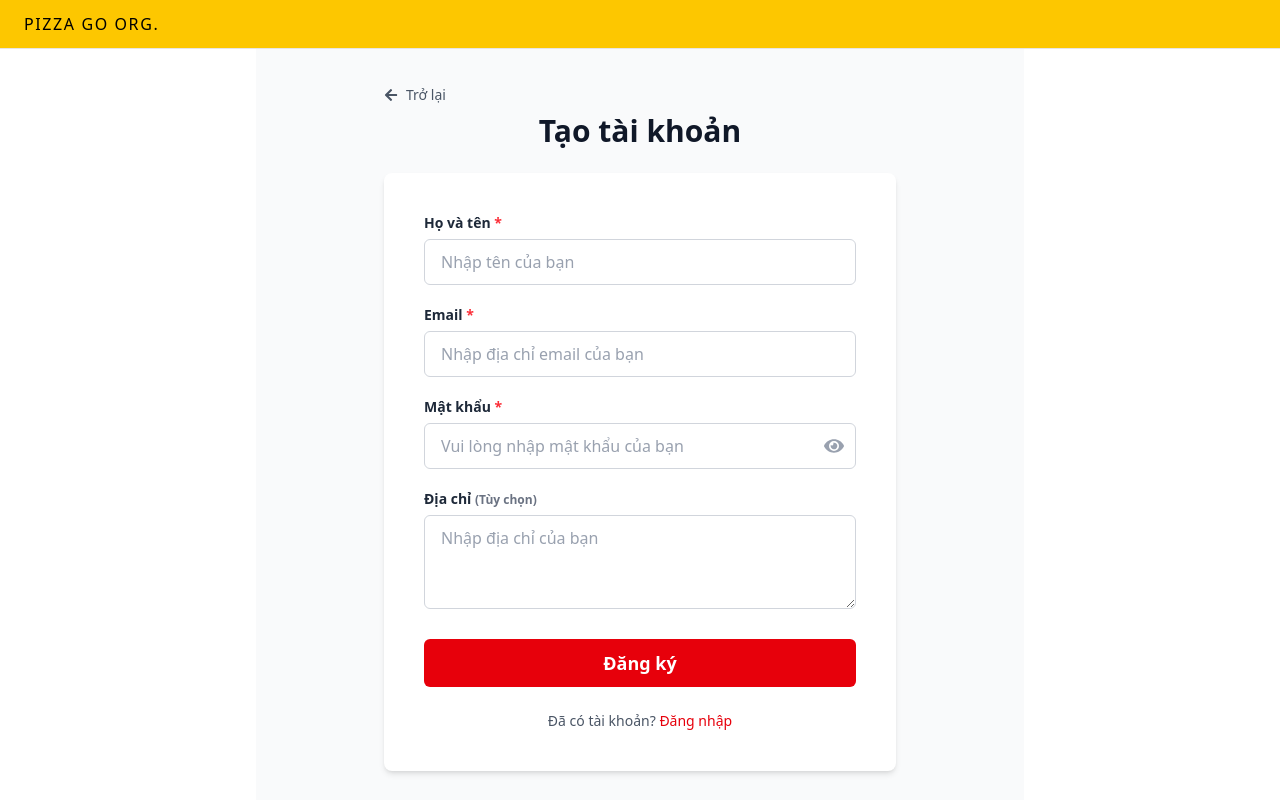
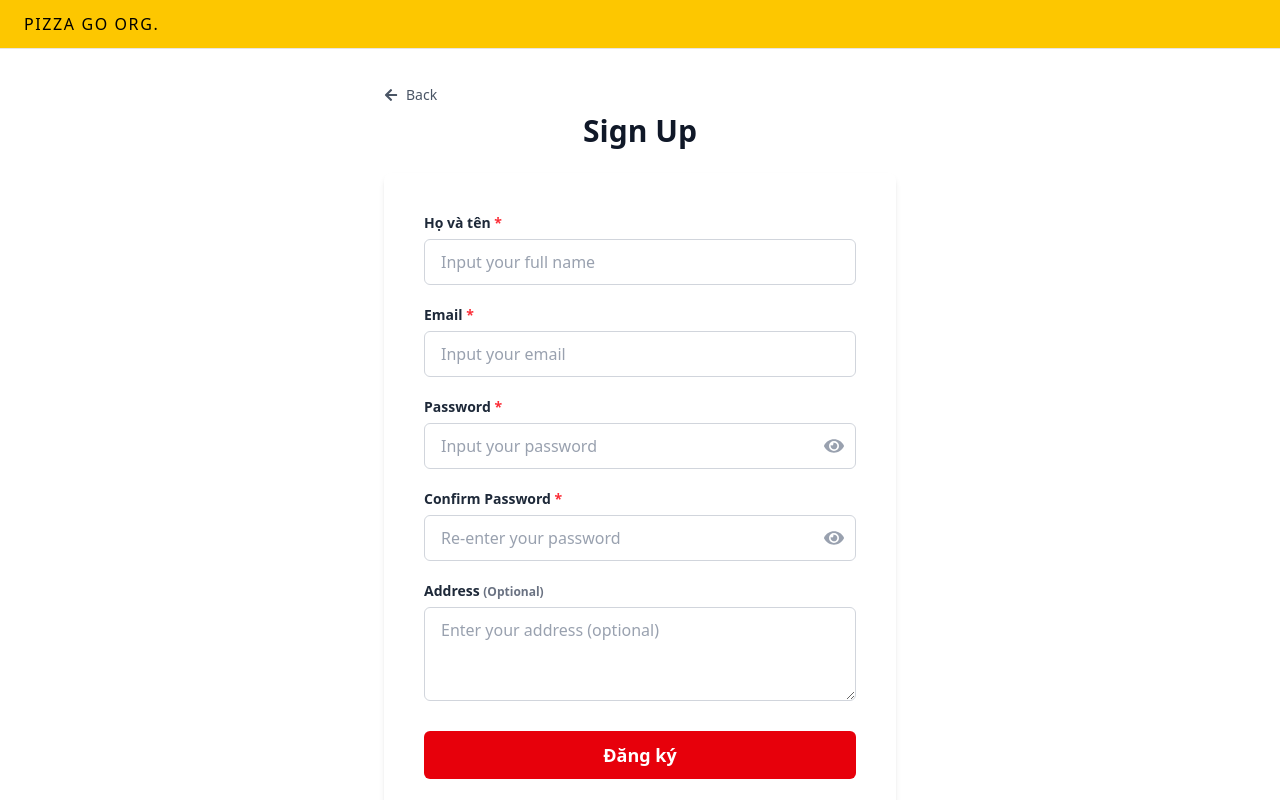
Before and after one commit to MrHH-k22/PizzaGo_FrontEnd, a React (Vite) app: page /signup in a window 1280 px wide. Built offline with nearby package versions, Linux system fonts and the light colour scheme.

Commit message:
translate Login & Signup to English

```diff
--- a/src/features/LogIn/Login.jsx
+++ b/src/features/LogIn/Login.jsx
@@ -5,6 +5,7 @@ import {
   FaMobileAlt,
   FaEye,
   FaEyeSlash,
+  FaArrowLeft,
 } from "react-icons/fa";
 import Logo_PizzaGo from "../../../public/Logo_PizzaGo.png"; // Adjust the path as necessary
 
@@ -13,6 +14,17 @@ function LogIn() {
 
   return (
     <div className="flex flex-col items-center justify-center min-h-screen p-4 font-sans">
+      {/* Container for back button and logo with relative positioning */}
+      <div className="w-full max-w-md relative mb-6">
+        {/* Back Button */}
+        <button
+          type="button"
+          onClick={() => window.history.back()}
+          className="absolute top-0 left-0 mt-1 flex items-center text-sm text-gray-600 hover:text-gray-800"
+        >
+          <FaArrowLeft className="mr-2" /> Back
+        </button>
+      </div>
       {/* Logo */}
       <div className="mb-[-30px] z-10">
         <div className="w-25 h-25 md:w-35 md:h-35 bg-white rounded-2xl flex items-center justify-center shadow-md border-2 border-white">
@@ -29,7 +41,7 @@ function LogIn() {
           {/* Banner text */}
           <p className="text-sm font-medium mb-1"></p>
           <h1 className="text-xl md:text-2xl font-bold mb-6">
-            Đăng Nhập Tài Khoản
+            Log in to your account
           </h1>
 
           {/* Icons Section */}
@@ -38,22 +50,22 @@ function LogIn() {
               <div className="border-2 border-white rounded-full p-2 mb-1">
                 <FaGift className="w-4 h-4 md:w-5 md:h-5" />
               </div>
-              <span className="font-medium">Tận hưởng</span>
-              <span>Dịch vụ tuyệt vời</span>
+              <span className="font-medium">Enjoy</span>
+              <span>Excellent Service</span>
             </div>
             <div className="flex flex-col items-center w-1/3 px-1">
               <div className="border-2 border-white rounded-full p-2 mb-1">
                 <FaRegStar className="w-4 h-4 md:w-5 md:h-5" />
               </div>
-              <span className="font-medium">Theo dõi đơn hàng</span>
-              <span>Thời gian thực</span>
+              <span className="font-medium">Track your order</span>
+              <span>Real time</span>
             </div>
             <div className="flex flex-col items-center w-1/3 px-1">
               <div className="border-2 border-white rounded-full p-2 mb-1">
                 <FaMobileAlt className="w-4 h-4 md:w-5 md:h-5" />
               </div>
-              <span className="font-medium">Dễ dàng</span>
-              <span>Đặt món</span>
+              <span className="font-medium">Order Pizza</span>
+              <span>Piece of cake</span>
             </div>
           </div>
         </div>
@@ -73,7 +85,7 @@ function LogIn() {
                 type="email"
                 id="email"
                 name="email"
-                placeholder="Vui lòng nhập email của bạn"
+                placeholder="Enter your email"
                 className="w-full border border-gray-300 rounded-md py-2.5 px-4 text-gray-700 placeholder-gray-400 focus:outline-none focus:ring-1 focus:ring-red-500 focus:border-red-500 transition duration-150 ease-in-out"
                 autoComplete="email"
               />
@@ -85,14 +97,14 @@ function LogIn() {
                 htmlFor="password"
                 className="block text-sm font-bold text-gray-800 mb-1"
               >
-                Mật khẩu
+                Password
               </label>
               <div className="relative">
                 <input
                   type={showPassword ? "text" : "password"}
                   id="password"
                   name="password"
-                  placeholder="Vui lòng nhập mật khẩu của bạn"
+                  placeholder="Enter your password"
                   className="w-full border border-gray-300 rounded-md py-2.5 px-4 text-gray-700 placeholder-gray-400 focus:outline-none focus:ring-1 focus:ring-red-500 focus:border-red-500 transition duration-150 ease-in-out pr-10" // Added pr-10 for icon space
                   autoComplete="current-password"
                 />
@@ -113,7 +125,7 @@ function LogIn() {
                 href="#"
                 className="text-sm text-red-600 hover:text-red-700 hover:underline font-medium"
               >
-                Quên mật khẩu?
+                Forgot password?
               </a>
             </div>
 
@@ -128,12 +140,12 @@ function LogIn() {
 
           {/* Sign Up Link */}
           <div className="mt-6 text-center text-sm text-gray-600">
-            Bạn chưa có tài khoản?{" "}
+            Have no account?{" "}
             <a
               href="#"
               className="font-medium text-red-600 hover:text-red-700 hover:underline"
             >
-              Tạo tài khoản
+              Sign up
             </a>
           </div>
         </div>
--- a/src/features/SignUp/Signup.jsx
+++ b/src/features/SignUp/Signup.jsx
@@ -9,6 +9,7 @@ function SignUp() {
     fullname: "",
     email: "",
     password: "",
+    confirmPassword: "",
     address: "",
   });
 
@@ -22,13 +23,17 @@ function SignUp() {
 
   const handleSubmit = (e) => {
     e.preventDefault();
-    // Handle form submission logic here
+    if (formData.password !== formData.confirmPassword) {
+      alert("Mật khẩu không khớp!");
+      return;
+    }
+    // Rest of your submission logic
     console.log("Form Data:", formData);
     alert("Sign up submitted! (Check console)");
   };
 
   return (
-    <div className="flex flex-col items-center min-h-screen bg-gray-50 p-4 md:p-8 font-sans">
+    <div className="flex flex-col items-center min-h-screen p-4 md:p-8 font-sans">
       {/* Container to control max-width and relative positioning for back button */}
       <div className="w-full max-w-lg relative mb-6">
         {" "}
@@ -39,11 +44,11 @@ function SignUp() {
           onClick={() => window.history.back()} // Example back navigation
           className="absolute top-0 left-0 mt-1 flex items-center text-sm text-gray-600 hover:text-gray-800"
         >
-          <FaArrowLeft className="mr-2" /> Trở lại
+          <FaArrowLeft className="mr-2" /> Back
         </button>
         {/* Title */}
         <h1 className="text-2xl md:text-3xl font-bold text-center text-gray-900 pt-8">
-          Tạo tài khoản
+          Sign Up
         </h1>
       </div>
 
@@ -68,7 +73,7 @@ function SignUp() {
               name="fullname"
               value={formData.fullname}
               onChange={handleChange}
-              placeholder="Nhập tên của bạn"
+              placeholder="Input your full name"
               required
               className="w-full border border-gray-300 rounded-md py-2.5 px-4 text-gray-700 placeholder-gray-400 focus:outline-none focus:ring-1 focus:ring-red-500 focus:border-red-500 transition duration-150 ease-in-out"
               autoComplete="name"
@@ -89,7 +94,7 @@ function SignUp() {
               name="email"
               value={formData.email}
               onChange={handleChange}
-              placeholder="Nhập địa chỉ email của bạn"
+              placeholder="Input your email"
               required
               className="w-full border border-gray-300 rounded-md py-2.5 px-4 text-gray-700 placeholder-gray-400 focus:outline-none focus:ring-1 focus:ring-red-500 focus:border-red-500 transition duration-150 ease-in-out"
               autoComplete="email"
@@ -102,7 +107,7 @@ function SignUp() {
               htmlFor="password"
               className="block text-sm font-semibold text-gray-800 mb-1.5"
             >
-              Mật khẩu <span className="text-red-500">*</span>
+              Password <span className="text-red-500">*</span>
             </label>
             <div className="relative">
               <input
@@ -111,7 +116,7 @@ function SignUp() {
                 name="password"
                 value={formData.password}
                 onChange={handleChange}
-                placeholder="Vui lòng nhập mật khẩu của bạn"
+                placeholder="Input your password"
                 required
                 className="w-full border border-gray-300 rounded-md py-2.5 px-4 text-gray-700 placeholder-gray-400 focus:outline-none focus:ring-1 focus:ring-red-500 focus:border-red-500 transition duration-150 ease-in-out pr-10" // Space for icon
                 autoComplete="new-password"
@@ -134,6 +139,41 @@ function SignUp() {
             {/* <p className="text-xs text-gray-500 mt-1">Password must be at least 8 characters long.</p> */}
           </div>
 
+          {/* Confirm Password Input */}
+          <div className="mb-5">
+            <label
+              htmlFor="confirmPassword"
+              className="block text-sm font-semibold text-gray-800 mb-1.5"
+            >
+              Confirm Password <span className="text-red-500">*</span>
+            </label>
+            <div className="relative">
+              <input
+                type={showPassword ? "text" : "password"}
+                id="confirmPassword"
+                name="confirmPassword"
+                value={formData.confirmPassword}
+                onChange={handleChange}
+                placeholder="Re-enter your password"
+                required
+                className="w-full border border-gray-300 rounded-md py-2.5 px-4 text-gray-700 placeholder-gray-400 focus:outline-none focus:ring-1 focus:ring-red-500 focus:border-red-500 transition duration-150 ease-in-out pr-10"
+                autoComplete="new-password"
+              />
+              <button
+                type="button"
+                onClick={() => setShowPassword(!showPassword)}
+                className="absolute inset-y-0 right-0 flex items-center pr-3 text-gray-400 hover:text-gray-600 cursor-pointer"
+                aria-label={showPassword ? "Hide password" : "Show password"}
+              >
+                {showPassword ? (
+                  <FaEyeSlash className="w-5 h-5" />
+                ) : (
+                  <FaEye className="w-5 h-5" />
+                )}
+              </button>
+            </div>
+          </div>
+
           {/* Address Input (Optional) */}
           <div className="mb-6">
             {" "}
@@ -142,7 +182,7 @@ function SignUp() {
               htmlFor="address"
               className="block text-sm font-semibold text-gray-800 mb-1.5"
             >
-              Địa chỉ <span className="text-gray-500 text-xs">(Tùy chọn)</span>
+              Address <span className="text-gray-500 text-xs">(Optional)</span>
             </label>
             <textarea
               id="address"
@@ -150,7 +190,7 @@ function SignUp() {
               rows="3"
               value={formData.address}
               onChange={handleChange}
-              placeholder="Nhập địa chỉ của bạn"
+              placeholder="Enter your address (optional)"
               className="w-full border border-gray-300 rounded-md py-2.5 px-4 text-gray-700 placeholder-gray-400 focus:outline-none focus:ring-1 focus:ring-red-500 focus:border-red-500 transition duration-150 ease-in-out"
               autoComplete="street-address"
             ></textarea>
@@ -169,12 +209,12 @@ function SignUp() {
         </form>
         {/* Login Link */}
         <div className="mt-6 text-center text-sm text-gray-600">
-          Đã có tài khoản?{" "}
+          Already have an account?{" "}
           <a
             href="#" // Link to your login page
             className="font-medium text-red-600 hover:text-red-700 hover:underline"
           >
-            Đăng nhập
+            Log in
           </a>
         </div>
       </div>
```
